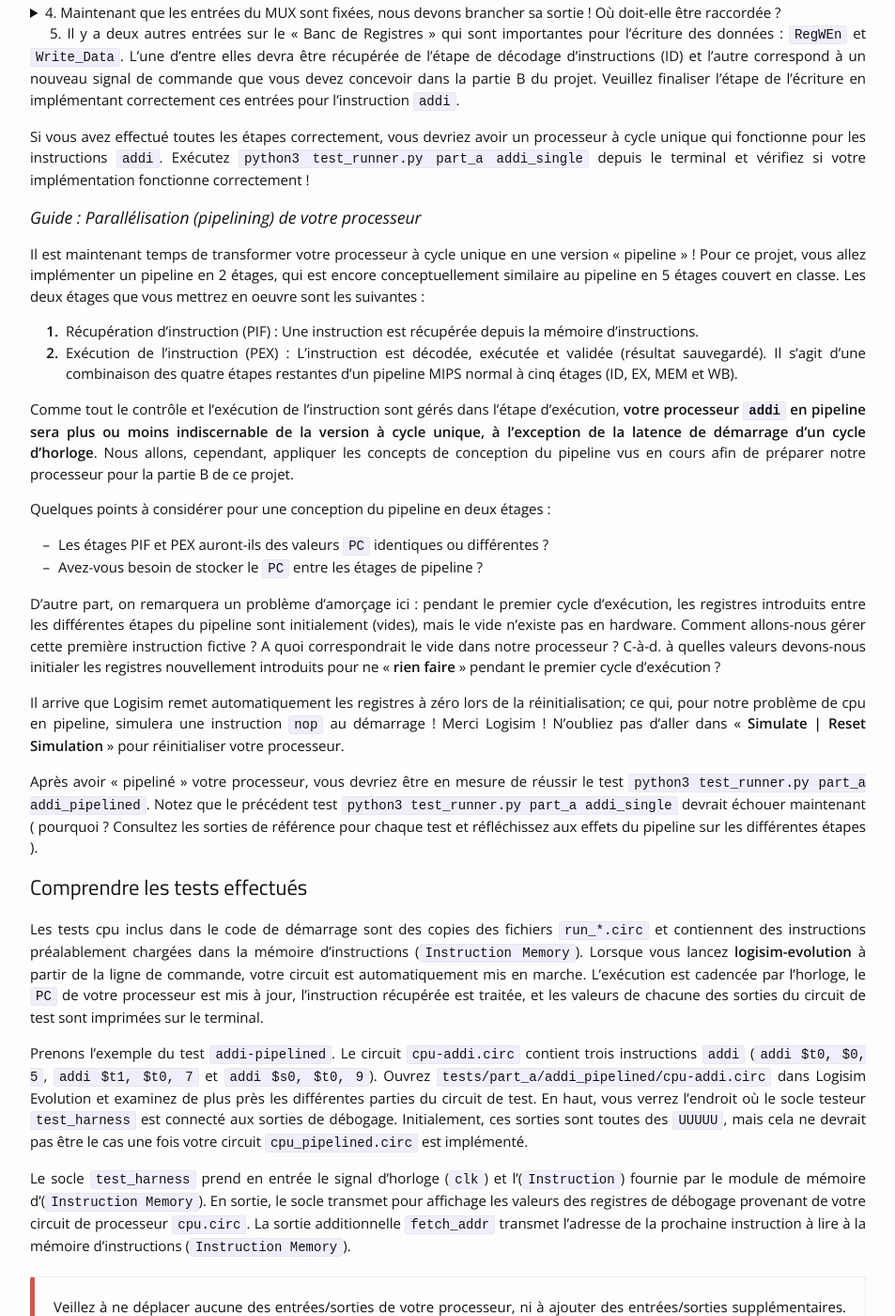
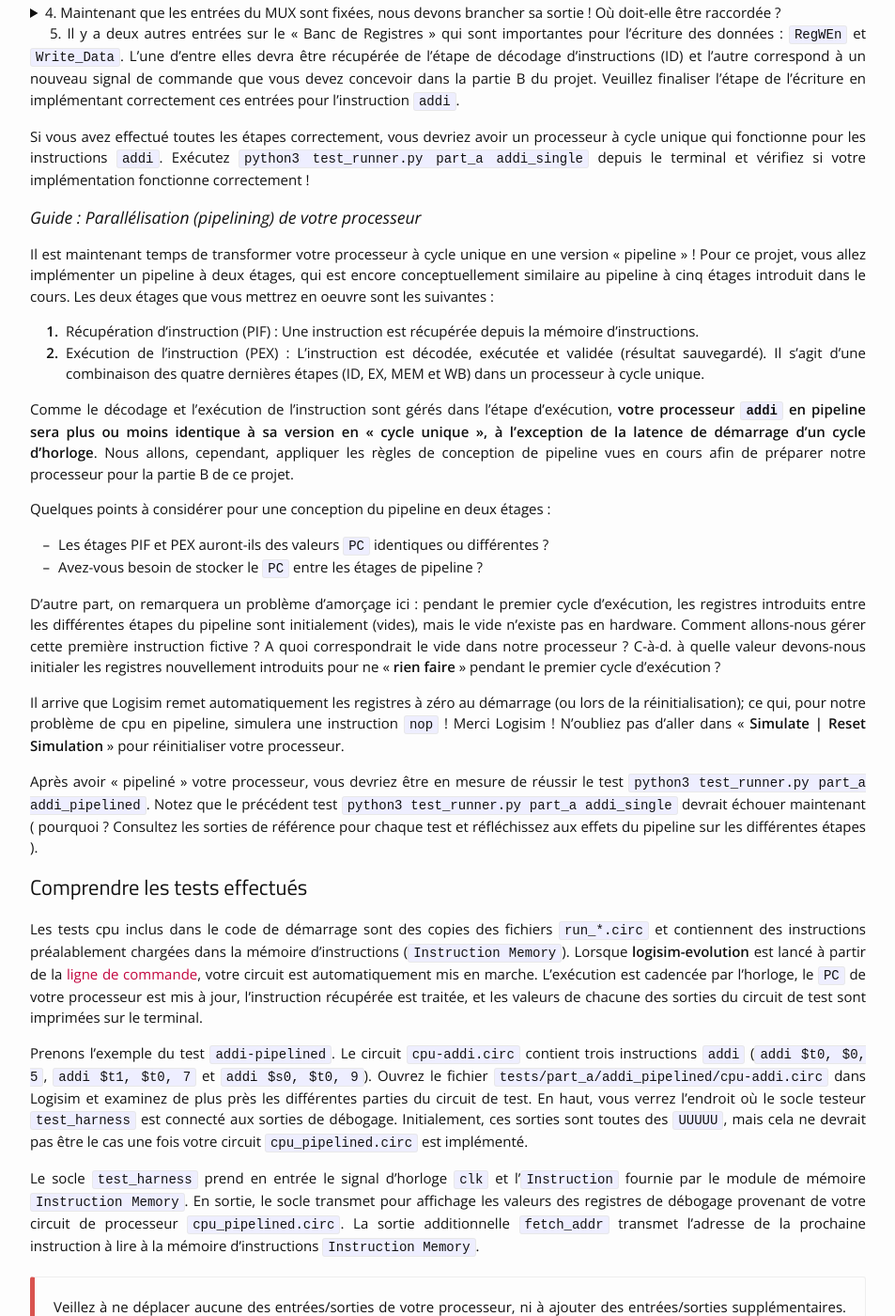
Before and after one commit to benhadid/benhadid.github.io, a Jekyll site: the page built from project.md, in a window 1280 px wide and 1400 px high, scrolled down 11917 px. Shown: the whole window at 94% size, without its empty margins (163-1116 px from the left). Built offline with Jekyll 4.4.1, drawn with Linux system fonts in a browser that asks for light colours; nearby versions of some CDN libraries; formulas are drawn with MathJax 3; some of the changed text lies outside the part shown.

Commit message:
corrected typos and added some clarifications

````diff
--- a/project.md
+++ b/project.md
@@ -767,7 +767,7 @@
 
 ### Guide : Processeur à cycle unique
 
-Ce guide vous aidera à implémenter chacune de ces étapes pour l'instruction `addi`. Chaque section ci-dessous contient des questions auxquelles vous devez réfléchir et des indications importantes. Il est nécessaire de lire et comprendre chaque question avant de passer à la suivante ! Vous pouvez même consulter les réponses en cliquant sur  &#9656; si vous n'êtes pas capables de trouver les réponses vous-mêmes :(. Rappelons les cinq étapes d'exécution dans un processeur MIPS :
+Ce guide vous aidera à implémenter l'instruction `addi` de votre processeur. Chaque section ci-dessous contient des questions auxquelles vous devez réfléchir et des indications importantes. Il est nécessaire de lire et comprendre chaque question avant de passer à la suivante ! Vous pouvez même consulter les réponses en cliquant sur  &#9656; si vous n'êtes pas capables de trouver les réponses vous-mêmes :(. Rappelons les cinq étapes d'exécution d'une instruction dans un processeur MIPS :
 
   1. Récupération d'instruction (IF)
   2. Décodage d'instruction (ID)
@@ -940,21 +940,21 @@
 
 ### Guide : Parallélisation (pipelining) de votre processeur
 
-Il est maintenant temps de transformer votre processeur à cycle unique en une version « pipeline » ! Pour ce projet, vous allez implémenter un pipeline en 2 étages, qui est encore conceptuellement similaire au pipeline en 5 étages couvert en classe. Les deux étages que vous mettrez en oeuvre sont les suivantes :
+Il est maintenant temps de transformer votre processeur à cycle unique en une version « pipeline » ! Pour ce projet, vous allez implémenter un pipeline à deux étages, qui est encore conceptuellement similaire au pipeline à cinq étages introduit dans le cours. Les deux étages que vous mettrez en oeuvre sont les suivantes :
 
   1. Récupération d'instruction (PIF) : Une instruction est récupérée depuis la mémoire d'instructions.
-  2. Exécution de l'instruction (PEX) : L'instruction est décodée, exécutée et validée (résultat sauvegardé). Il s'agit d'une combinaison des quatre étapes restantes d'un pipeline MIPS normal à cinq étages (ID, EX, MEM et WB).
-
-Comme tout le contrôle et l'exécution de l'instruction sont gérés dans l'étape d'exécution, **votre processeur `addi` en pipeline sera plus ou moins indiscernable de la version à cycle unique, à l'exception de la latence de démarrage d'un cycle d'horloge**. Nous allons, cependant, appliquer les concepts de conception du pipeline vus en cours afin de préparer notre processeur pour la partie B de ce projet.
+  2. Exécution de l'instruction (PEX) : L'instruction est décodée, exécutée et validée (résultat sauvegardé). Il s'agit d'une combinaison des quatre dernières étapes (ID, EX, MEM et WB) dans un processeur à cycle unique.
+
+Comme le décodage et l'exécution de l'instruction sont gérés dans l'étape d'exécution, **votre processeur `addi` en pipeline sera plus ou moins identique à sa version en << cycle unique >>, à l'exception de la latence de démarrage d'un cycle d'horloge**. Nous allons, cependant, appliquer les règles de conception de pipeline vues en cours afin de préparer notre processeur pour la partie B de ce projet.
 
 Quelques points à considérer pour une conception du pipeline en deux étages :
 
   - Les étages PIF et PEX auront-ils des valeurs `PC` identiques ou différentes ?
   - Avez-vous besoin de stocker le `PC` entre les étages de pipeline ?
 
-D'autre part, on remarquera un problème d'amorçage ici : pendant le premier cycle d'exécution, les registres introduits entre les différentes étapes du pipeline sont initialement (vides), mais le vide n'existe pas en hardware. Comment allons-nous gérer cette première instruction fictive ? A quoi correspondrait le vide dans notre processeur ? C-à-d. à quelles valeurs devons-nous initialer les registres nouvellement introduits pour ne « **rien faire** » pendant le premier cycle d'exécution ?
-
-Il arrive que Logisim remet automatiquement les registres à zéro lors de la réinitialisation; ce qui, pour notre problème de cpu en pipeline, simulera une instruction `nop` au démarrage ! Merci Logisim ! N'oubliez pas d'aller dans << **Simulate \| Reset Simulation** >> pour réinitialiser votre processeur.
+D'autre part, on remarquera un problème d'amorçage ici : pendant le premier cycle d'exécution, les registres introduits entre les différentes étapes du pipeline sont initialement (vides), mais le vide n'existe pas en hardware. Comment allons-nous gérer cette première instruction fictive ? A quoi correspondrait le vide dans notre processeur ? C-à-d. à quelle valeur devons-nous initialer les registres nouvellement introduits pour ne « **rien faire** » pendant le premier cycle d'exécution ?
+
+Il arrive que Logisim remet automatiquement les registres à zéro au démarrage (ou lors de la réinitialisation); ce qui, pour notre problème de cpu en pipeline, simulera une instruction `nop` ! Merci Logisim ! N'oubliez pas d'aller dans << **Simulate \| Reset Simulation** >> pour réinitialiser votre processeur.
 
 Après avoir << pipeliné >> votre processeur, vous devriez être en mesure de réussir le test `python3 test_runner.py part_a addi_pipelined`. Notez que le précédent test `python3 test_runner.py part_a addi_single` devrait échouer maintenant ( pourquoi ? Consultez les sorties de référence pour chaque test et réfléchissez aux effets du pipeline sur les différentes étapes ).
 
@@ -964,17 +964,17 @@
 
 ## Comprendre les tests effectués
 
-Les tests cpu inclus dans le code de démarrage sont des copies des fichiers `run_*.circ` et contiennent des instructions préalablement chargées dans la mémoire d'instructions (`Instruction Memory`). Lorsque vous lancez **logisim-evolution** à partir de la ligne de commande, votre circuit est automatiquement mis en marche. L’exécution est cadencée par l'horloge, le `PC` de votre processeur est mis à jour, l'instruction récupérée est traitée, et les valeurs de chacune des sorties du circuit de test sont imprimées sur le terminal.
-
-Prenons l'exemple du test `addi-pipelined`. Le circuit `cpu-addi.circ` contient trois instructions `addi` (`addi $t0, $0, 5`, `addi $t1, $t0, 7` et `addi $s0, $t0, 9`). Ouvrez `tests/part_a/addi_pipelined/cpu-addi.circ` dans Logisim Evolution et examinez de plus près les différentes parties du circuit de test. En haut, vous verrez l’endroit où le socle testeur `test_harness` est connecté aux sorties de débogage. Initialement, ces sorties sont toutes des `UUUUU`, mais cela ne devrait pas être le cas une fois votre circuit `cpu_pipelined.circ` est implémenté.
-
-Le socle `test_harness` prend en entrée le signal d'horloge (`clk`) et l'(`Instruction`) fournie par le module de mémoire d'(`Instruction Memory`). En sortie, le socle transmet pour affichage les valeurs des registres de débogage provenant de votre circuit de processeur `cpu.circ`. La sortie additionnelle `fetch_addr` transmet l'adresse de la prochaine instruction à lire à la mémoire d'instructions (`Instruction Memory`).
+Les tests cpu inclus dans le code de démarrage sont des copies des fichiers `run_*.circ` et contiennent des instructions préalablement chargées dans la mémoire d'instructions (`Instruction Memory`). Lorsque **logisim-evolution** est lancé à partir de la [ligne de commande](http://www.cburch.com/logisim/docs/2.6.0/en/guide/verify/index.html), votre circuit est automatiquement mis en marche. L’exécution est cadencée par l'horloge, le `PC` de votre processeur est mis à jour, l'instruction récupérée est traitée, et les valeurs de chacune des sorties du circuit de test sont imprimées sur le terminal.
+
+Prenons l'exemple du test `addi-pipelined`. Le circuit `cpu-addi.circ` contient trois instructions `addi` (`addi $t0, $0, 5`, `addi $t1, $t0, 7` et `addi $s0, $t0, 9`). Ouvrez le fichier `tests/part_a/addi_pipelined/cpu-addi.circ` dans Logisim et examinez de plus près les différentes parties du circuit de test. En haut, vous verrez l’endroit où le socle testeur `test_harness` est connecté aux sorties de débogage. Initialement, ces sorties sont toutes des `UUUUU`, mais cela ne devrait pas être le cas une fois votre circuit `cpu_pipelined.circ` est implémenté.
+
+Le socle `test_harness` prend en entrée le signal d'horloge `clk` et l'`Instruction` fournie par le module de mémoire `Instruction Memory`. En sortie, le socle transmet pour affichage les valeurs des registres de débogage provenant de votre circuit de processeur `cpu_pipelined.circ`. La sortie additionnelle `fetch_addr` transmet l'adresse de la prochaine instruction à lire à la mémoire d'instructions `Instruction Memory`.
 
 <div class="bs-callout bs-callout-danger">
   <p>Veillez à ne déplacer aucune des entrées/sorties de votre processeur, ni à ajouter des entrées/sorties supplémentaires. Cela modifiera la forme du sous-circuit du processeur et, par conséquent, les connexions dans les fichiers de test risquent de ne plus fonctionner correctement.</p>
 </div>
 
-Sous le socle `test_harness`, vous verrez la mémoire d'instructions contenant le code machine en hexadécimal des trois instructions `addi` testés (0x20080005, 0x21090007, 0x21100009). La mémoire d'instructions prend une entrée (appelée `fetch_addr`) et délivre l'instruction stockée à cette adresse. Dans MIPS, `fetch_addr` est une valeur de 32 bits, mais comme Logisim Evolution limite la taille des unités ROM à $$2^{16}$$, nous devons utiliser un séparateur pour récupérer seulement 14 bits de `fetch_addr` (en ignorant les deux bits les plus bas).
+Sous le socle `test_harness`, vous verrez la mémoire d'instructions contenant le code machine en hexadécimal des trois instructions `addi` testés (0x20080005, 0x21090007, 0x21100009). La mémoire d'instructions prend une entrée (appelée `fetch_addr`) et délivre l'instruction stockée à cette adresse. Dans MIPS, `fetch_addr` est une valeur de 32 bits, mais comme Logisim limite la taille des unités ROM à $$2^{16}$$, nous devons utiliser un séparateur pour récupérer seulement 14 bits de `fetch_addr` (en ignorant les deux bits les plus bas).
 
 <details close="">
 <summary markdown="span">
@@ -1002,7 +1002,7 @@
 
 Vous pouvez consulter les fichiers `.s` (MIPS) et `.hex` (code machine) utilisés pour le test dans `tests/part_a/addi_pipelined/inputs`.
 
-Pour faciliter l'interprétation de votre sortie, un script Python (`binary_to_hex_cpu.py`) est également inclus. Ce script fonctionne comme les scripts `binary_to_hex_alu.py` et `binary_to_hex_regfile.py` utilisés dans les tâches de conception de l'UAL et du « Banc de Registres » (Tâches n°1 et n°2). Pour utiliser le script, exécutez :
+Pour faciliter l'interprétation de votre sortie, un script Python (`binary_to_hex_cpu.py`) est également inclus. Ce script fonctionne comme les scripts `binary_to_hex_alu.py` et `binary_to_hex_regfile.py` utilisés dans les tâches de conception de l'UAL et du « Banc de Registres » (Tâches n° 1 et 2). Pour utiliser le script, exécutez :
 
 ```bash
 $ cd tests/part_a/addi_pipelined
@@ -1353,18 +1353,18 @@
 
 **Remarques** :
 
- 1. La notation imm<sub>±</sub> dans le tableau ci-dessus signifie << Application d'une extension de signe à l'immédiat imm >>. La même remarque s'applique à Mem(...)<sub>±</sub>. Dans ce cas l'extension de signe est appliquée à l'octet/demi-mot récupéré depuis la mémoire.
+ 1. La notation imm<sub>±</sub> dans le tableau ci-dessus signifie << Application d'une extension de signe à l'immédiat imm >>. La même remarque s'applique à Mem(...)<sub>±</sub>. Dans ce cas l'extension de signe est appliquée à l'octet ou le demi-mot récupéré depuis la mémoire.
  2. La notation imm<sub>0</sub> signifie << Application d'une extension par des zéros à l'immédiat imm >>.
 
 ### Info : Mémoire RAM (circuit `mem.circ`)
 
-L'unité de mémoire (fournie dans `mem.circ`) est déjà entièrement implémentée pour vous et raccordée aux sorties de votre processeur dans `test_harness.circ` ! C.-à-d. Il n'est pas nécessaire d'ajouter l'unité mémoire (`mem.circ`) à nouveau à votre implémentation. Au fait, cela entraînera un échec des scripts d'auto évaluation ce qui ne sera pas bon pour votre score :(.
-
-Notez que l'adresse que vous transmettez à l'unité de mémoire est une adresse d'octet, mais le module renvoie un mot entier (4 octets) de mémoire. L'unité de mémoire ignore les deux bits de poids faible dans l'adresse que vous lui fournissez et traite son entrée comme une adresse de mot plutôt qu'une adresse d'octet. Par exemple, si vous entrez l'adresse 32 bits `0x00001007`, elle sera traitée comme l'adresse de mot `0x00001004`, et vous obtiendrez en sortie les 4 octets aux adresses `0x00001004`, `0x00001005`, `0x00001006` et `0x00001007`.
-
-Notez également que l'implémentation fournie de l'unité mémoire permet les inscriptions au niveau **octet**. Cela signifie que le signal `Write_En` a une largeur de 4 bits et agit comme un masque d'écriture pour les données en entrée. Par exemple, si `Write_En` vaut `0b1000`, alors seul l'octet le plus significatif du mot adressé en mémoire sera écrasé. D'autre part, le port `ReadData` renverra toujours la valeur en mémoire à l'adresse fournie, indépendamment de `Write_En`.
-
-Finalement, rappelez-vous que les accès non alignés à la RAM entraîneront des exceptions dans MIPS. Et comme nous n'implémentons aucune gestion des exceptions dans ce projet, vous devez supposer que seuls les accès sur des adresses alignées sont utilisés pour les instructions `lw`, `lh`, `sh` et `sw`. Cela signifie que les adresses utilisées avec les instructions `lw` et `sw` (resp. `lh` et `sh`) doivent être des multiples de 4 (resp. multiples de 2). La valeur 4 (resp. 2) correspond à la taille en octets d'un mot (resp. demi-mot) en mémoire.
+L'unité de mémoire DMEM (fournie dans `mem.circ`) est déjà entièrement implémentée pour vous et raccordée aux sorties de votre processeur dans `test_harness.circ` ! C.-à-d. Il n'est pas nécessaire d'ajouter l'unité mémoire (`mem.circ`) à nouveau à votre implémentation. Au fait, cela entraînera un échec des scripts d'auto évaluation ce qui ne sera pas bon pour votre score :(.
+
+Notez que l'implémentation fournie de l'unité DMEM permet les inscriptions au niveau **octet**. Cela signifie que le signal `Write_En` a une largeur de 4 bits et agit comme un masque d'écriture pour les données en entrée. Par exemple, si `Write_En` vaut `0b1000`, alors seul l'octet le plus significatif du mot adressé en mémoire sera écrasé (ex: `sb $a0, 3($s0)`).
+
+D'autre part, le port `ReadData` renverra toujours, indépendamment de `Write_En`, la valeur en mémoire (un mot entier) à l'adresse fournie. L'unité de mémoire ignore les deux bits de poids faible dans l'adresse que vous lui fournissez et traite son entrée comme une adresse de mot plutôt qu'une adresse d'octet. Par exemple, si vous entrez l'adresse 32 bits `0x00001007` (ex: `lb $a0, 7($s0)`, avec `$s0=0x0001000`), elle sera traitée comme l'adresse de mot `0x00001004`, et vous obtiendrez en sortie les 4 octets aux adresses `0x00001004`, `0x00001005`, `0x00001006` et `0x00001007`. Vous devez donc implémenter la logique de masque nécessaire pour inscrire que les octets requis (octet n° 3 pour l'exemple `lb $a0, 7($s0)`) dans le << banc de registres >>.
+
+Finalement, rappelez-vous que les accès non alignés à la RAM entraîneront des exceptions dans MIPS. Et comme nous n'implémentons aucune gestion des exceptions dans ce projet, vous pouvez supposer que seuls les accès sur des adresses alignées sont utilisés pour les instructions `lw`, `lh`, `sh` et `sw`. Cela signifie que les adresses utilisées avec les instructions `lw` et `sw` (resp. `lh` et `sh`) sont des multiples de 4 (resp. multiples de 2). La valeur 4 (resp. 2) correspond à la taille en octets d'un mot (resp. demi-mot) en mémoire.
 
 Voici un résumé des entrées et sorties de la mémoire :
 
````
Also changed, not shown: other parts of project.md (+3 -3 lines).
